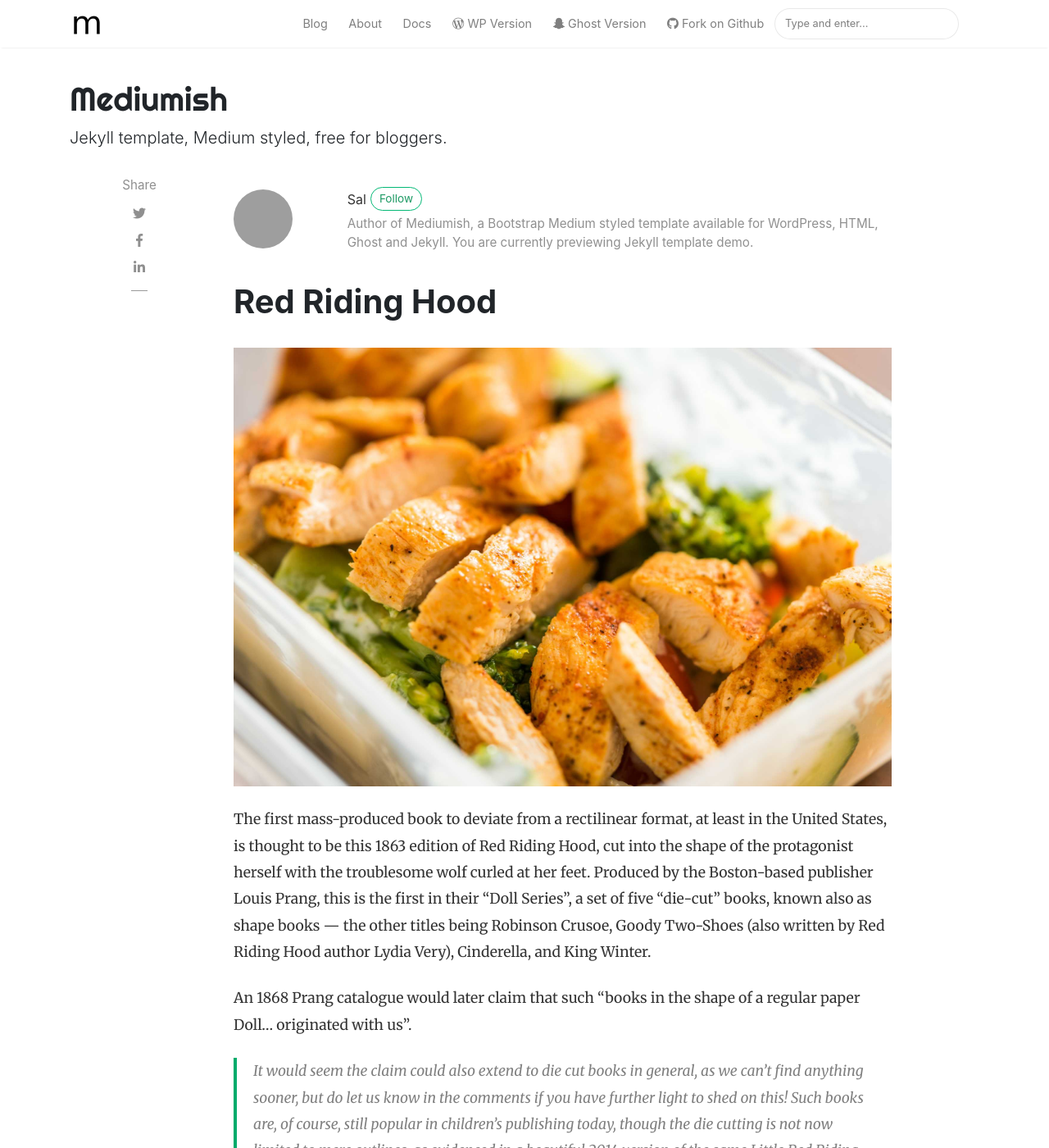
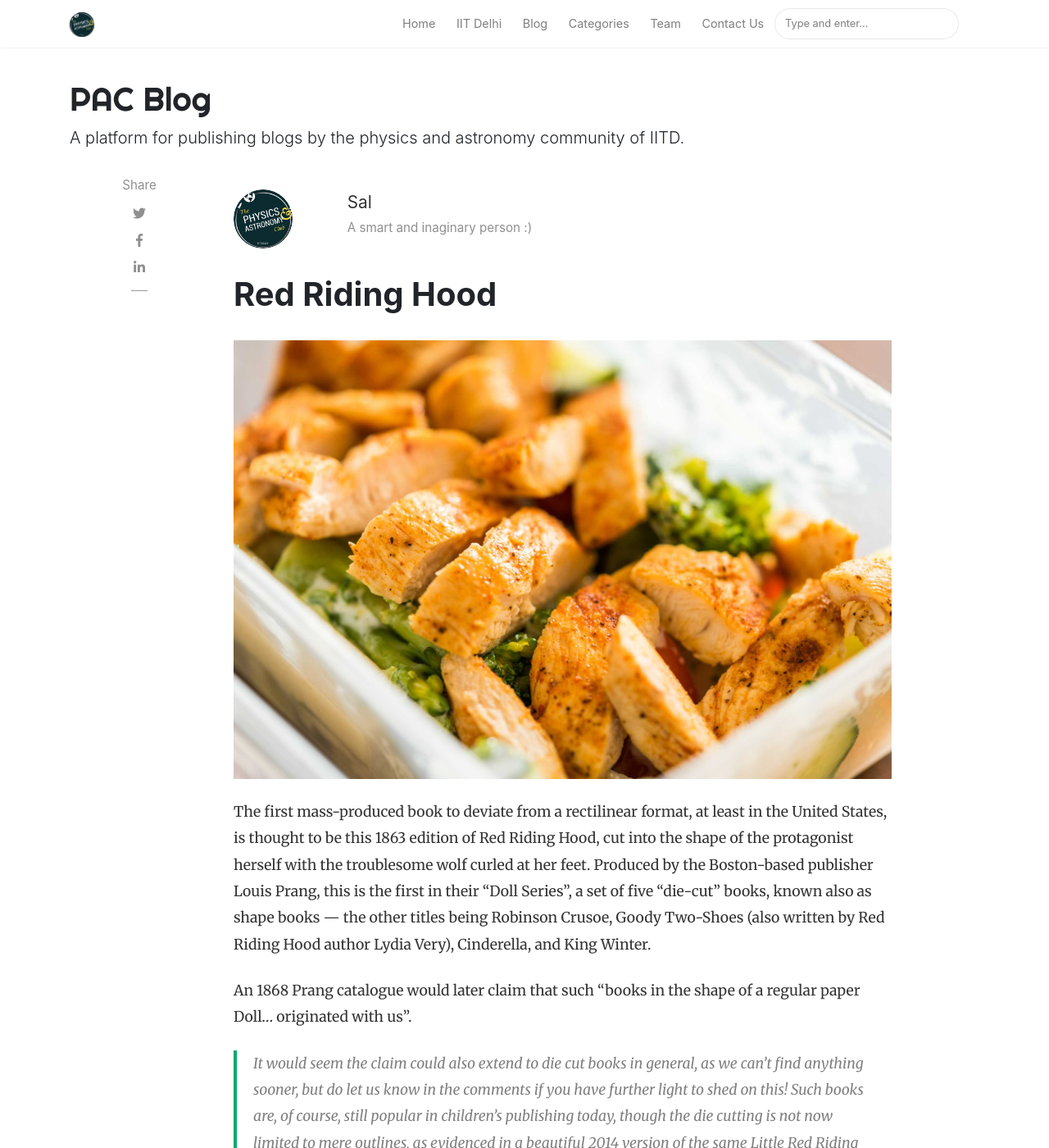
Before and after one commit to pac-iitd/blog, a Jekyll site: the page built from _posts/2018-01-12-red-riding.md, in a window 1280 px wide and 1400 px high. Shown: the whole window at 82% size. Built offline with Jekyll 4.4.1, drawn with Linux system fonts in a browser that asks for light colours; nearby versions of some CDN libraries; comment, search, counter and statistics services are not loaded; some of the changed text lies outside the part shown; grey boxes are pictures that could not be loaded.

Commit message:
make some customisations

```diff
--- a/_config.yml
+++ b/_config.yml
@@ -1,13 +1,12 @@
 # Site
-name: "Mediumish"
-title: "Mediumish"
-description: "Jekyll template, Medium styled, free for bloggers."
+name: "Physics & Astronomy Club, IIT Delhi"
+title: "PAC Blog"
+description: "A platform for publishing blogs by the physics and astronomy community of IITD."
 logo: 'assets/images/logo.png'
 favicon: 'assets/images/logo.png'
-baseurl: /mediumish-theme-jekyll
+baseurl: /blog
 google_analytics: 'UA-46278016-1'
-disqus: 'demowebsite'
-mailchimp-list: 'https://wowthemes.us11.list-manage.com/subscribe/post?u=8aeb20a530e124561927d3bd8&amp;id=8c3d2d214b'
+disqus: 'pac-blog'
 include: ["_pages"]
 permalink: /:title/
 
@@ -16,19 +15,12 @@ authors:
   sal:
     name: Sal
     display_name: Sal
-    gravatar: e56154546cf4be74e393c62d1ae9f9d4
-    email: wowthemesnet@gmail.com
-    web: https://www.wowthemes.net
-    twitter: https://twitter.com/wowthemesnet
-    description: "Author of Mediumish, a Bootstrap Medium styled template available for WordPress, HTML, Ghost and Jekyll. You are currently previewing Jekyll template demo."
+    avatar: 'assets/images/logo.png'
+    description: "A smart and inaginary person :) "
   john:
     name: John
     display_name: John
-    avatar: 'assets/images/avatar.png'
-    gravatar: b1cc14991db7a456fcd761680bbc8f81
-    email: wowthemesnet@gmail.com
-    web: https://www.wowthemes.net
-    twitter: https://twitter.com/wowthemesnet
+    avatar: 'assets/images/logo.png'
     description: "This is the author box. Write a short description of the author here. You are currently previewing Mediumish demo, a Jekyll template compatible with Github pages."
 
 # Plugins
@@ -67,6 +59,6 @@ adsense-data-ad-client: "ca-pub-3412143450191416"
 adsense-data-ad-slot: "1363087678"
 
 # Lazy Images ("enabled" or "disabled")
-lazyimages: "disabled"
+lazyimages: "enabled"
 
 exclude: [changelog.md, LICENSE.txt, README.md, Gemfile, Gemfile.lock]
--- a/_layouts/default.html
+++ b/_layouts/default.html
@@ -49,7 +49,7 @@ ga('send', 'pageview');
 
     <!-- Begin Logo -->
     <a class="navbar-brand" href="{{ site.baseurl }}/">
-    <img src="{{ site.baseurl }}/{{ site.logo }}" alt="{{ site.name }}">
+    <img src="{{ site.baseurl }}/{{ site.logo }}" alt="{{ site.title }}">
     </a>
     <!-- End Logo -->
 
@@ -63,6 +63,14 @@ ga('send', 'pageview');
 
             <ul class="navbar-nav ml-auto">
 
+                <li class="nav-item">
+                <a class="nav-link" href="http://www.pac-iitd.com">Home</a>
+                </li>
+
+                <li class="nav-item">
+                <a class="nav-link" href="http://www.iitd.ac.in">IIT Delhi</a>
+                </li>
+
                 {% if page.url == "/" %}
                 <li class="nav-item active">
                 {% else %}
@@ -72,23 +80,15 @@ ga('send', 'pageview');
                 </li>
 
                 <li class="nav-item">
-                <a class="nav-link" href="{{ site.baseurl }}/about">About</a>
+                <a class="nav-link" href="{{ site.baseurl }}/categories">Categories</a>
                 </li>
 
                 <li class="nav-item">
-                <a target="_blank" class="nav-link" href="https://bootstrapstarter.com/bootstrap-templates/template-mediumish-bootstrap-jekyll/"> Docs</a>
+                <a class="nav-link" href="http://www.pac-iitd.com/team.html">Team</a>
                 </li>
 
                 <li class="nav-item">
-                <a target="_blank" class="nav-link" href="https://www.wowthemes.net/themes/mediumish-wordpress/"><i class="fab fa-wordpress-simple"></i> WP Version</a>
-                </li>
-
-                <li class="nav-item">
-                <a target="_blank" class="nav-link" href="https://www.wowthemes.net/themes/mediumish-ghost/"><i class="fab fa-snapchat-ghost"></i> Ghost Version</a>
-                </li>
-
-                <li class="nav-item">
-                <a target="_blank" class="nav-link" href="https://github.com/wowthemesnet/mediumish-theme-jekyll"><i class="fab fa-github"></i> Fork on Github</a>
+                <a class="nav-link" href="http://www.pac-iitd.com/contact.html">Contact Us</a>
                 </li>
 
                 {% include search-lunr.html %}
@@ -111,7 +111,7 @@ ga('send', 'pageview');
 <!-- Site Title
 ================================================== -->
 <div class="mainheading">
-    <h1 class="sitetitle">{{ site.name }}</h1>
+    <h1 class="sitetitle">{{ site.title }}</h1>
     <p class="lead">
         {{ site.description }}
     </p>
@@ -126,9 +126,9 @@ ga('send', 'pageview');
 {% if site.mailchimp-list %}
 <!-- Bottom Alert Bar
 ================================================== -->
-<div class="alertbar">
+<!-- <div class="alertbar">
 	<div class="container text-center">
-		<span><img src="{{ site.baseurl }}/{{ site.logo }}" alt="{{site.title}}"> &nbsp; Never miss a <b>story</b> from us, subscribe to our newsletter</span>
+		<span><img src="{{ site.baseurl }}/{{ site.logo }}" alt="{{site.title}}" height="40px" width="40px"> &nbsp; Never miss a <b>story</b> from us, subscribe to our newsletter</span>
         <form action="{{site.mailchimp-list}}" method="post" name="mc-embedded-subscribe-form" class="wj-contact-form validate" target="_blank" novalidate>
             <div class="mc-field-group">
             <input type="email" placeholder="Email" name="EMAIL" class="required email" id="mce-EMAIL" autocomplete="on" required>
@@ -136,7 +136,7 @@ ga('send', 'pageview');
             </div>
         </form>
 	</div>
-</div>
+</div> -->
 {% endif %}
 
 </div>
@@ -171,11 +171,8 @@ ga('send', 'pageview');
 <footer class="footer">
     <div class="container">
         <div class="row">
-            <div class="col-md-6 col-sm-6 text-center text-lg-left">
+            <div class="col-md-12 col-sm-12 text-center text-lg-center">
                 Copyright © {{ site.time | date: "%Y" }} {{ site.name }}
-            </div>
-            <div class="col-md-6 col-sm-6 text-center text-lg-right">
-                <a target="_blank" href="https://www.wowthemes.net/mediumish-free-jekyll-template/">Mediumish Jekyll Theme</a> by WowThemes.net
             </div>
         </div>
     </div>
--- a/_layouts/post.html
+++ b/_layouts/post.html
@@ -32,7 +32,8 @@ post_class: post-template
                         {% endif %}
                     </div>
                     <div class="col-xs-12 col-md-9 col-lg-10 text-center text-md-left">
-                        <a target="_blank" class="link-dark" href="{{ author.web }}">{{ author.display_name }}</a><a target="_blank" href="{{ author.twitter }}" class="btn follow">Follow</a>
+                        <a target="_blank" class="link-dark" href="{{ author.web }}">{{ author.display_name }}</a>
+                        <br>
                         <span class="author-description">{{ author.description }}</span>
                     </div>
                 </div>
--- a/assets/css/screen.css
+++ b/assets/css/screen.css
@@ -327,6 +327,7 @@ span.post-read-more a:hover {
 
 .link-dark {
     color: rgba(0, 0, 0, .8);
+    font-size: 1.3rem;
 }
 
 .article-post {
@@ -774,7 +775,7 @@ iframe {
         padding: 0;
         height: 350px;
         border-radius: 0;
-        background-image: url(../images/jumbotron.jpg);
+        background-image: url(../images/footer.jpeg);
         background-size: cover;
     }
 
@@ -792,7 +793,7 @@ iframe {
     margin-top: 3rem;
     padding: 0;
     border-radius: 0;
-    background-image: url(../images/jumbotron.jpg);
+    background-image: url(../images/footer.jpeg);
     background-size: cover;
 }
 
```
Also changed, not shown: assets/images/footer.jpeg (added), assets/images/logo.png, 1 other file.
